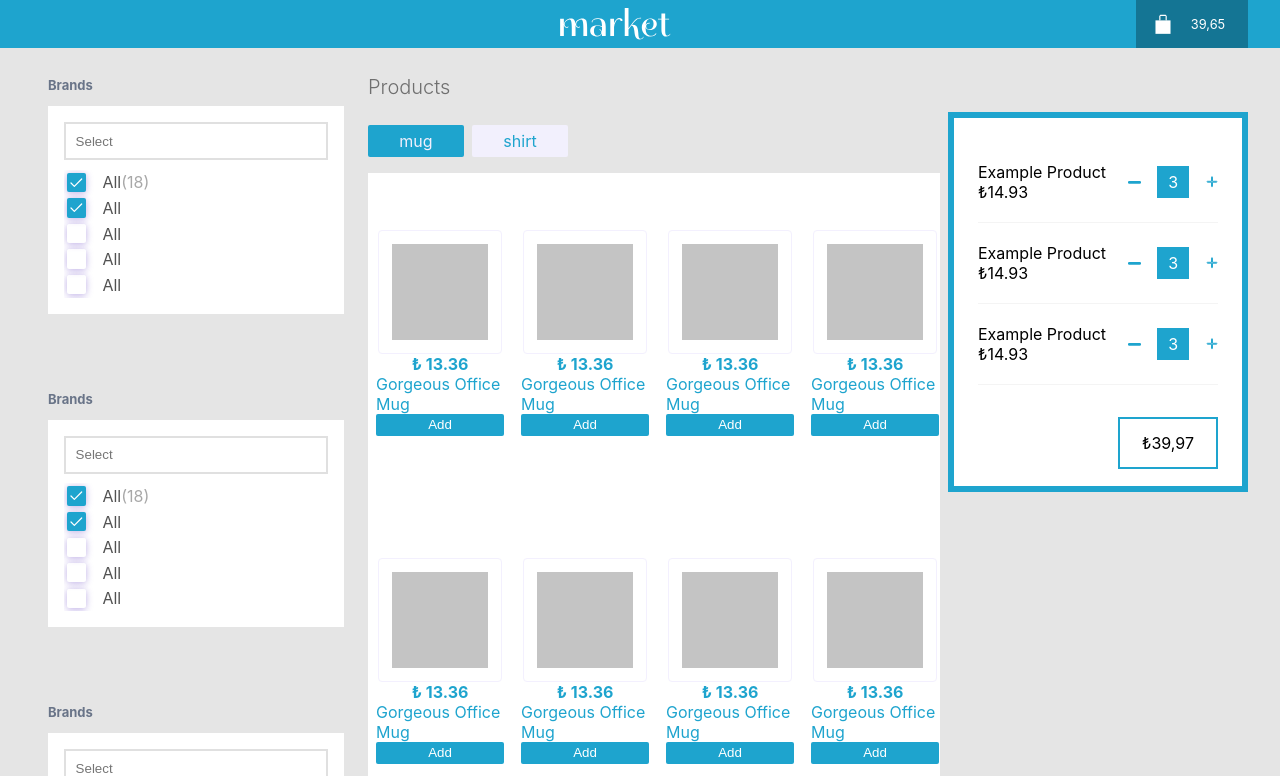
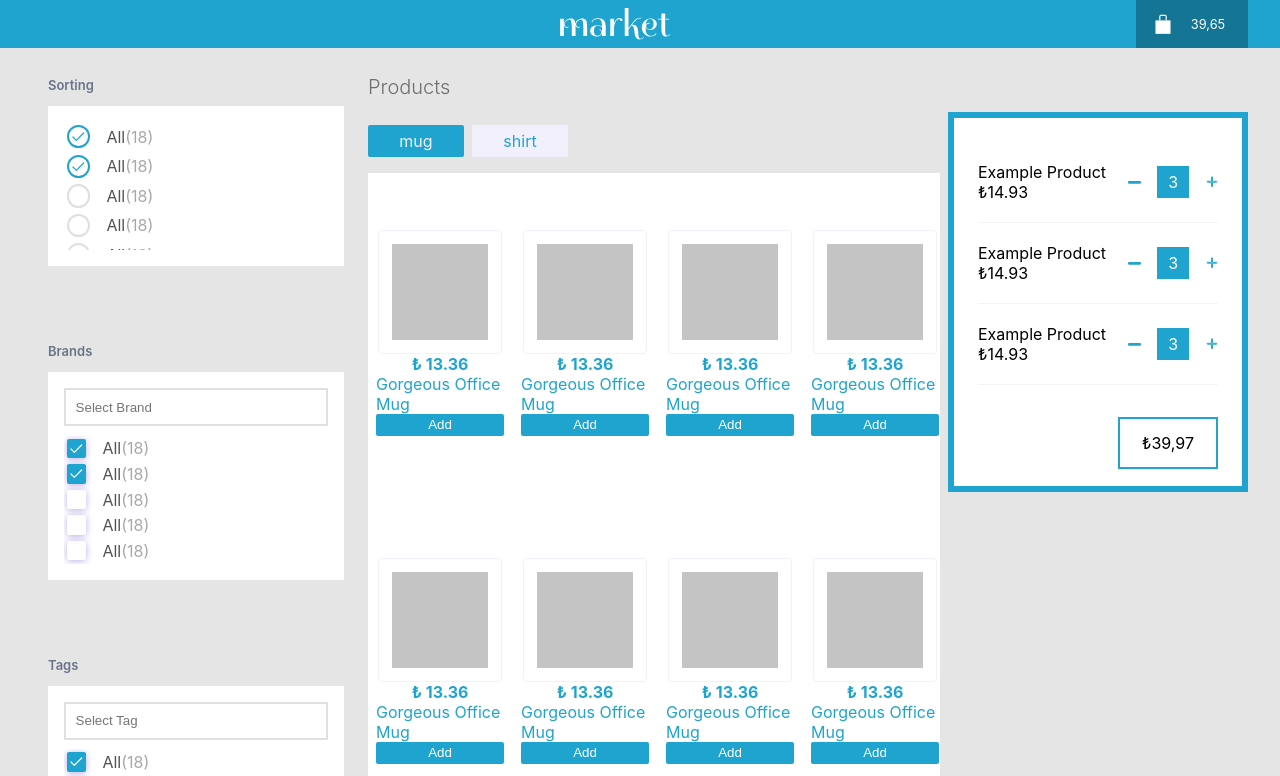
Before and after one commit to alisivgin/case-study, a React (Create React App) app: page / in a window 1280 px wide. Shown: the top 776 px of the page. Built offline with nearby package versions, Linux system fonts and the light colour scheme.

Commit message:
Muıltiple select varience

```diff
--- a/src/App.js
+++ b/src/App.js
@@ -61,9 +61,9 @@ function App() {
       <Header />
       <Body>
         <FilterSort>
-          <MultipleSelect />
-          <MultipleSelect />
-          <MultipleSelect />
+          <MultipleSelect type="sort" title="Sorting" />
+          <MultipleSelect title="Brands" inputPlaceHolder="Select Brand" />
+          <MultipleSelect title="Tags" inputPlaceHolder="Select Tag" />
         </FilterSort>
         <ProductsContainer>
           <ProductsTitle>Products</ProductsTitle>
--- a/src/assets/index.js
+++ b/src/assets/index.js
@@ -1,5 +1,6 @@
 export { default as logoIcon } from "./logo.svg";
 export { default as totalPriceIcon } from "./totalPrice.svg";
 export { default as selectedIcon } from "./selected.svg";
+export { default as selectedIconBlue } from "./selectedBlue.svg";
 export { default as plus } from "./plus.svg";
 export { default as minus } from "./minus.svg";
--- a/src/components/MultipleSelect/index.js
+++ b/src/components/MultipleSelect/index.js
@@ -1,7 +1,7 @@
 import React from "react";
 import styled from "styled-components";
 import { COLORS } from "../../constants";
-import { selectedIcon } from "../../assets";
+import { selectedIcon, selectedIconBlue } from "../../assets";
 
 const Container = styled.div`
   width: 18.5rem;
@@ -17,6 +17,7 @@ const ContainerBody = styled.div`
 const Title = styled.h3`
   color: ${COLORS.multipleSelectTitle};
   font-size: 13px;
+  font-weight: 600;
 `;
 const Input = styled.input`
   width: calc(100% - 1rem);
@@ -49,6 +50,22 @@ const Option = styled.div`
         background-position: center;
         background-color: #1ea4ce;
   `}
+    ${({ type }) =>
+      type === "sort" &&
+      `
+      border-radius: 2rem;
+      background-color: #fff;
+      border: 2px solid #DFDEE2;
+      box-shadow: none;
+  `}
+  ${({ type, selected }) =>
+      type === "sort" &&
+      selected &&
+      `
+      border: 2px solid #1EA4CE;
+      background-image: url(${selectedIconBlue});
+      fill: #000;
+  `}
   }
   & {
     /* line-height: 1.2rem; */
@@ -62,24 +79,34 @@ const OptionCount = styled.span`
   color: #a8a8a8;
 `;
 
-export default function MultipleSelect() {
+export default function MultipleSelect({ type, title, inputPlaceHolder }) {
   return (
     <Container>
-      <Title>Brands</Title>
+      <Title>{title}</Title>
       <ContainerBody>
-        <Input placeholder="Select" />
+        {type !== "sort" && <Input placeholder={inputPlaceHolder} />}
+
         <Options>
-          <Option selected>
+          <Option selected type={type}>
             All
             <OptionCount>(18)</OptionCount>
           </Option>
-          <Option selected>All</Option>
-          <Option>All</Option>
-          <Option>All</Option>
-          <Option>All</Option>
-          <Option>All</Option>
-          <Option>All</Option>
-          <Option>All</Option>
+          <Option selected type={type}>
+            All
+            <OptionCount>(18)</OptionCount>
+          </Option>
+          <Option type={type}>
+            All
+            <OptionCount>(18)</OptionCount>
+          </Option>
+          <Option type={type}>
+            All
+            <OptionCount>(18)</OptionCount>
+          </Option>
+          <Option type={type}>
+            All
+            <OptionCount>(18)</OptionCount>
+          </Option>
         </Options>
       </ContainerBody>
     </Container>
```
Also changed, not shown: src/assets/selectedBlue.svg (added).
